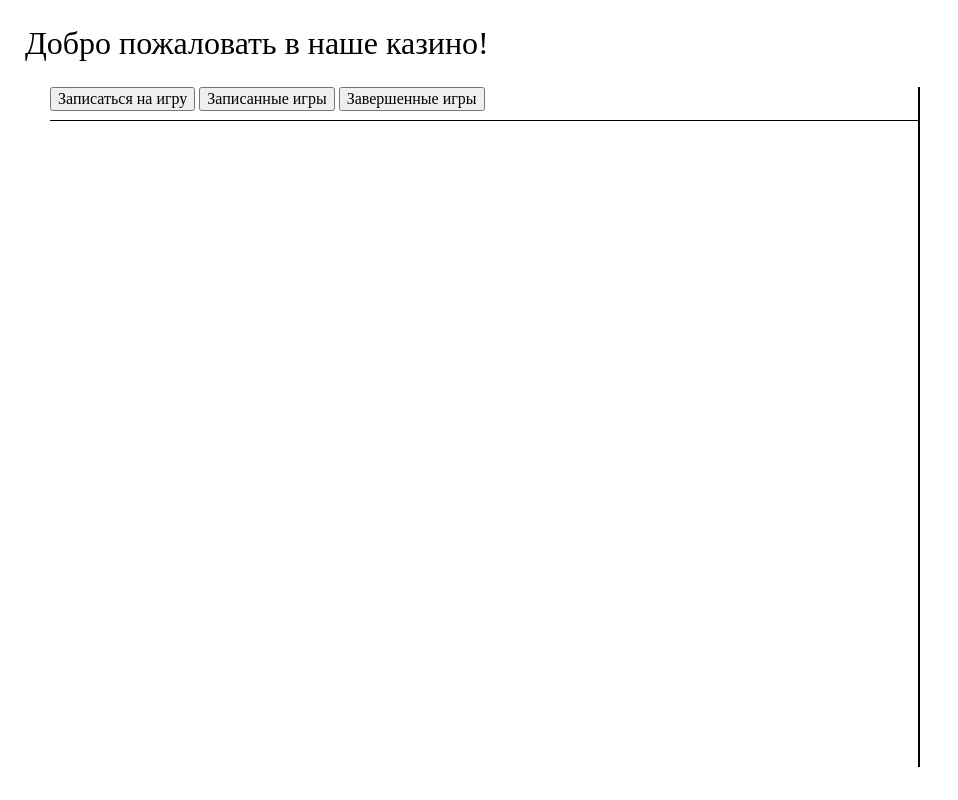
After one commit to PavPar/casino, a PHP site: page /index.html in a window 1280 px wide. The commit adds this page. Shown: the whole page, without its empty margins (0-958 px from the left). Run offline with PHP 8.4, Linux system fonts and the light colour scheme.

Commit message:
fix/feat: repair registration, add sessions

```diff
--- /dev/null
+++ b/blocks/sessions/__list/sessions__list.css
@@ -0,0 +1,3 @@
+.sessions__list{
+    overflow-y: scroll;
+}
--- /dev/null
+++ b/blocks/sessions/__navbar/sessions__navbar.css
@@ -0,0 +1,5 @@
+.sessions__navbar{
+    grid-area: "nav";
+    border-bottom: 1px solid black;
+    grid-row:1;
+}
--- /dev/null
+++ b/blocks/sessions/sessions.css
@@ -0,0 +1,10 @@
+@import url(./__navbar/sessions__navbar.css);
+
+.sessions{
+    width: 100%;
+    display: grid;
+    grid-column: 1fr;
+    gap: 5px;
+    overflow: hidden;
+    grid-template-rows: 5% 95%;
+}
--- /dev/null
+++ b/index.html
@@ -0,0 +1,36 @@
+<!DOCTYPE html>
+<html lang="ru">
+
+<head>
+    <meta charset="UTF-8">
+    <meta name="viewport" content="width=device-width, initial-scale=1.0">
+    <meta http-equiv="X-UA-Compatible" content="ie=edge">
+    <title>Онлайн Казино</title>
+    <link rel="stylesheet" type="text/css" href="./styles/index.css">
+</head>
+
+<body class="page">
+    <header class="header">
+        <h1 class="header__title">Добро пожаловать в наше казино!</h1>
+    </header>
+    <main class="content">
+        <section class="sessions">
+            <nav class="sessions__navbar">
+                <button>Записаться на игру</button>
+                <button>Записанные игры</button>
+                <button>Завершенные игры</button>
+            </nav>
+            <div class="sessions__list">
+
+            </div>
+        </section>
+        <nav class="navbar navbar_position-right">
+            <?php  getTpl();     ?>
+        </nav>
+    </main>
+    <footer class="footer">
+
+    </footer>
+</body>
+
+</html>
--- a/styles/index.css
+++ b/styles/index.css
@@ -14,7 +14,7 @@
 @import url(../blocks/button/_type/button_type-home.css);
 @import url(../blocks/button/_type/button_type-logout.css);
 @import url(../blocks/profile/profile.css);
-
+@import url(../blocks/sessions/sessions.css);
 
 
 .header {}
```
Also changed, not shown: php/db.php (+9 -8 lines), php/games/random.php (added).
